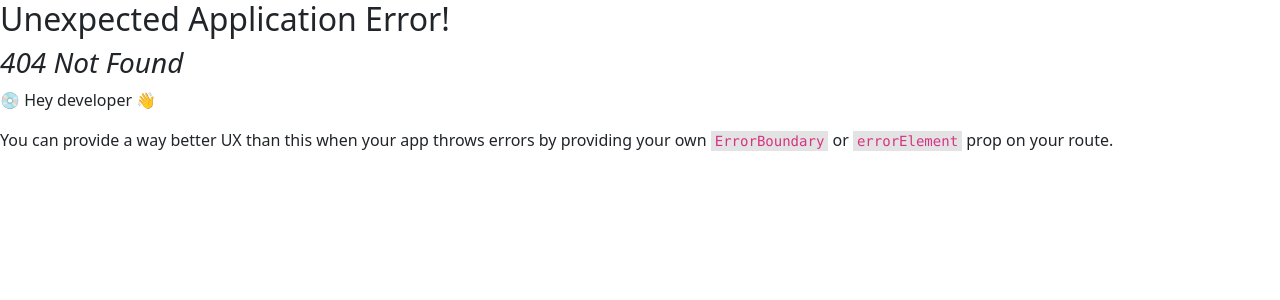
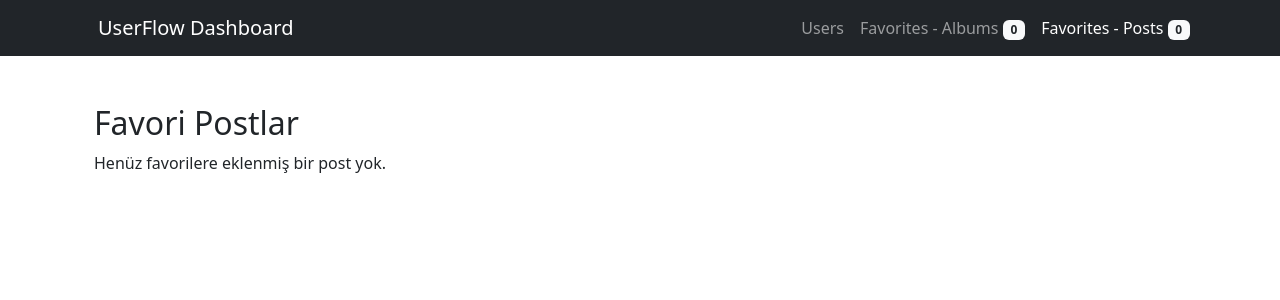
Before and after one commit to aniltanriverdiler/userflow-dashboard, a React (Vite) app: page /favorites/posts in a window 1280 px wide. Before the commit this address had no page. Shown: the top 300 px of the page. Built offline with nearby package versions, Linux system fonts and the light colour scheme.

Commit message:
feat(favorites): separate favorite albums and posts into distinct pages with dedicated navbar links

```diff
--- a/src/layout/Layout.tsx
+++ b/src/layout/Layout.tsx
@@ -1,32 +1,41 @@
 import React from "react";
 import { useFavoritesStore } from "../store/favoritesStore";
 import { Badge, Container, Nav, Navbar } from "react-bootstrap";
-import { Link, Outlet } from "react-router-dom";
+import { Link, NavLink, Outlet } from "react-router-dom";
 
-function Layout() {
-  const favoriteCount = useFavoritesStore((state) => state.photos.length);
+function AppNavbar() {
+  const photoCount = useFavoritesStore((state) => state.photos.length);
+  const postCount = useFavoritesStore((state) => state.posts.length);
 
   return (
     <>
       <Navbar bg="dark" variant="dark" expand="lg">
         <Container>
-          <Navbar.Brand as={Link} to="/users">
-            JSON UI
+          <Navbar.Brand className="ms-3" as={NavLink} to="/">
+            UserFlow Dashboard
           </Navbar.Brand>
+
           <Nav className="ms-auto">
-            <Nav.Link as={Link} to="/users">
-              Kullanıcılar
+            <Nav.Link as={NavLink} to="/users">
+              Users
             </Nav.Link>
-            <Nav.Link as={Link} to="/favorites">
-              Favoriler{" "}
-              <Badge bg="danger" pill>
-                {favoriteCount}
+
+            <Nav.Link as={NavLink} to="/favorites/photos">
+              Favorites - Albums{" "}
+              <Badge bg="light" text="dark">
+                {photoCount}
+              </Badge>
+            </Nav.Link>
+
+            <Nav.Link as={NavLink} to="/favorites/posts">
+              Favorites - Posts{" "}
+              <Badge bg="light" text="dark">
+                {postCount}
               </Badge>
             </Nav.Link>
           </Nav>
         </Container>
       </Navbar>
-
       <Container>
         <Outlet />
       </Container>
@@ -34,4 +43,4 @@ function Layout() {
   );
 }
 
-export default Layout;
+export default AppNavbar;
--- a/src/pages/FavoritesPage.tsx
+++ b/src/pages/FavoritesPhotosPage.tsx
@@ -11,15 +11,12 @@ import {
 } from "react-bootstrap";
 import { Link } from "react-router-dom";
 
-function FavoritesPage() {
-  const posts = useFavoritesStore((state) => state.posts);
-  const removePost = useFavoritesStore((state) => state.removePost);
+function FavoritesPhotosPage() {
   const photos = useFavoritesStore((state) => state.photos);
   const removePhoto = useFavoritesStore((state) => state.removePhoto);
 
   return (
     <Container className="my-4">
-      {/* FAV Photos */}
       <h2>Favori Fotoğraflar</h2>
 
       {photos.length === 0 ? (
@@ -52,42 +49,8 @@ function FavoritesPage() {
           ))}
         </Row>
       )}
-
-      {/* FAV Posts */}
-      <h2 className="mt-5">Favori Postlar</h2>
-
-      {useFavoritesStore.getState().posts.length === 0 ? (
-        <p>Henüz favorilere eklenmiş bir post yok.</p>
-      ) : (
-        <Row xs={1} md={2} className="g-4">
-          {posts.map((post) => (
-            <Col key={post.id}>
-              <Card>
-                <CardBody>
-                  <Card.Title>{post.title}</Card.Title>
-                  <CardText>{post.body}</CardText>
-                  <div className="d-flex justify-content-between">
-                    <Link to={`/users/${post.userId}`}>
-                      <Button variant="primary" size="sm">
-                        Kullanıcıya Git
-                      </Button>
-                    </Link>
-                    <Button
-                      variant="outline-danger"
-                      size="sm"
-                      onClick={() => removePost(post.id)}
-                    >
-                      ♥ Kaldır
-                    </Button>
-                  </div>
-                </CardBody>
-              </Card>
-            </Col>
-          ))}
-        </Row>
-      )}
     </Container>
   );
 }
 
-export default FavoritesPage;
+export default FavoritesPhotosPage;
--- /dev/null
+++ b/src/pages/FavoritesPostsPage.tsx
@@ -0,0 +1,56 @@
+// src/pages/FavoritesPage.tsx
+import { useFavoritesStore } from "../store/favoritesStore";
+import {
+  Button,
+  Card,
+  CardBody,
+  CardText,
+  Col,
+  Container,
+  Row,
+} from "react-bootstrap";
+import { Link } from "react-router-dom";
+
+function FavoritesPostsPage() {
+  const posts = useFavoritesStore((state) => state.posts);
+  const removePost = useFavoritesStore((state) => state.removePost);
+
+  return (
+    <Container className="my-4">
+      <h2 className="mt-5">Favori Postlar</h2>
+
+      {useFavoritesStore.getState().posts.length === 0 ? (
+        <p>Henüz favorilere eklenmiş bir post yok.</p>
+      ) : (
+        <Row xs={1} md={2} className="g-4">
+          {posts.map((post) => (
+            <Col key={post.id}>
+              <Card>
+                <CardBody>
+                  <Card.Title>{post.title}</Card.Title>
+                  <CardText>{post.body}</CardText>
+                  <div className="d-flex justify-content-between">
+                    <Link to={`/users/${post.userId}`}>
+                      <Button variant="primary" size="sm">
+                        Kullanıcıya Git
+                      </Button>
+                    </Link>
+                    <Button
+                      variant="outline-danger"
+                      size="sm"
+                      onClick={() => removePost(post.id)}
+                    >
+                      ♥ Kaldır
+                    </Button>
+                  </div>
+                </CardBody>
+              </Card>
+            </Col>
+          ))}
+        </Row>
+      )}
+    </Container>
+  );
+}
+
+export default FavoritesPostsPage;
--- a/src/pages/UsersPage.tsx
+++ b/src/pages/UsersPage.tsx
@@ -29,7 +29,7 @@ function UsersPage() {
         {users.map((user) => (
           <Col key={user.id} md={4} className="mb-4">
             <Card>
-              <Card.Body>
+              <Card.Body className="text-center">
                 <Card.Title>{user.name}</Card.Title>
                 <Card.Subtitle className="mb-2 text-muted">
                   @{user.username}
@@ -41,12 +41,14 @@ function UsersPage() {
                   <strong>Address:</strong> {user.address.city} <br />
                 </Card.Text>
               </Card.Body>
+              <div className="d-flex justify-content-center mb-3">
               <Link
                 to={`/users/${user.id}`}
-                className="btn btn-outline-primary btn-sm"
+                className="btn btn-outline-primary btn-sm col-3"
               >
                 View Details
               </Link>
+              </div>
             </Card>
           </Col>
         ))}
```
Also changed, not shown: src/routes/index.tsx (+8 -3 lines).
